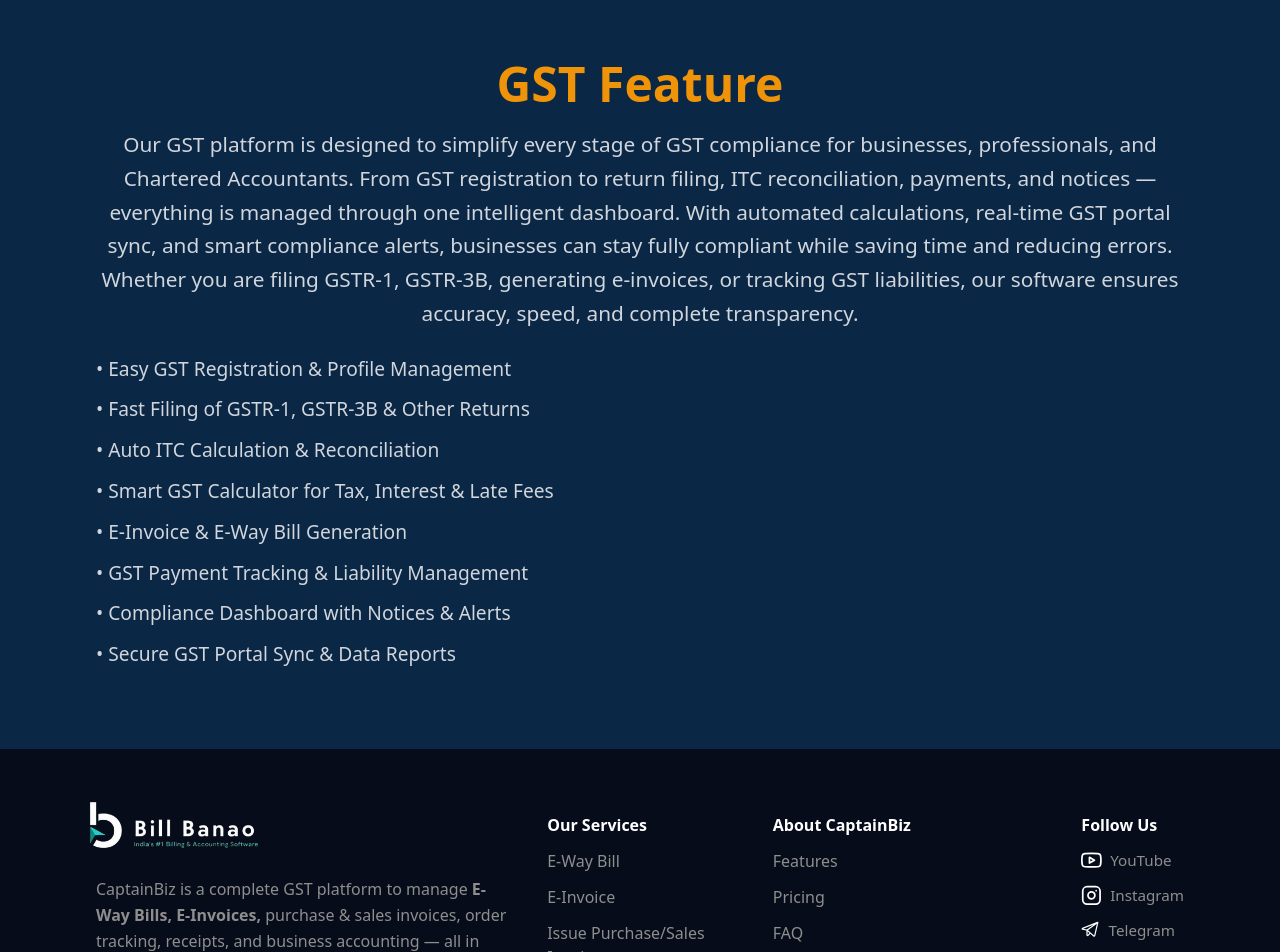
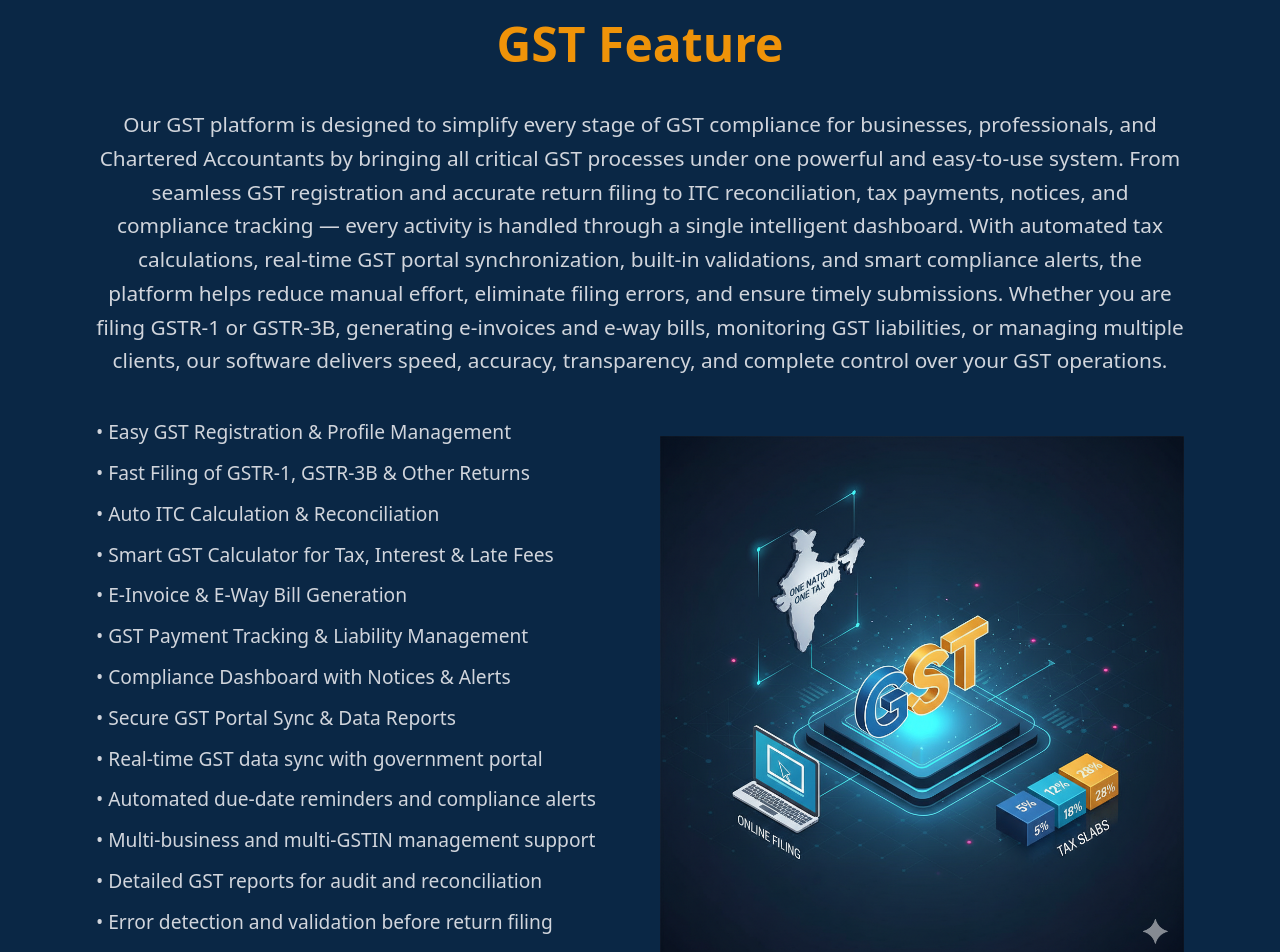
Before and after one commit to arunchakrawarti/GST-Program-UI, a Next.js app: page /gst-feature in a window 1280 px wide. Shown: the part 60-1012 px from the top of the page. Built offline with nearby package versions, Linux system fonts and the light colour scheme.

Commit message:
feat:add gst feature and image in gst feature

```diff
--- a/src/components/pages/gst-feature/GstFeature.jsx
+++ b/src/components/pages/gst-feature/GstFeature.jsx
@@ -1,25 +1,35 @@
+import Image from 'next/image'
 import React from 'react'
 
 const GstFeature = () => {
   return (
-    <section className="bg-navy text-white py-10 md:py-16 lg:py-20">
+    <section className="bg-navy text-white py-10 ">
         <div className='container mx-auto text-center'>
-            <h1 className='mt-10  text-2xl sm:text-4xl  lg:text-5xl font-bold mb-5 text-amber'>GST Feature</h1>
+            <h1 className='mt-10  text-2xl sm:text-4xl  lg:text-5xl font-bold mb-10 text-amber'>GST Feature</h1>
       <p className="text-gray-300 text-[1.3rem] leading-relaxed">
-  Our GST platform is designed to simplify every stage of GST compliance for businesses,
-  professionals, and Chartered Accountants. From GST registration to return filing,
-  ITC reconciliation, payments, and notices — everything is managed through one
-  intelligent dashboard. With automated calculations, real-time GST portal sync,
-  and smart compliance alerts, businesses can stay fully compliant while saving
-  time and reducing errors. Whether you are filing GSTR-1, GSTR-3B, generating
-  e-invoices, or tracking GST liabilities, our software ensures accuracy,
-  speed, and complete transparency.
+  Our GST platform is designed to simplify every stage of GST compliance for
+  businesses, professionals, and Chartered Accountants by bringing all critical
+  GST processes under one powerful and easy-to-use system. From seamless GST
+  registration and accurate return filing to ITC reconciliation, tax payments,
+  notices, and compliance tracking — every activity is handled through a single
+  intelligent dashboard. With automated tax calculations, real-time GST portal
+  synchronization, built-in validations, and smart compliance alerts, the
+  platform helps reduce manual effort, eliminate filing errors, and ensure
+  timely submissions. Whether you are filing GSTR-1 or GSTR-3B, generating
+  e-invoices and e-way bills, monitoring GST liabilities, or managing multiple
+  clients, our software delivers speed, accuracy, transparency, and complete
+  control over your GST operations.
 </p>
 
 
+
     </div>
-    <div className='container mx-auto'>
-        <ul className="mt-6 space-y-3 text-gray-300 text-[1.2rem]">
+    <div className='container mx-auto mt-10'>
+
+        <div className="grid grid-cols-1 lg:grid-cols-2 items-center gap-10 relative z-10">
+
+       <div>
+            <ul className=" space-y-3 text-gray-300 text-[1.2rem]">
   <li>• Easy GST Registration & Profile Management</li>
   <li>• Fast Filing of GSTR-1, GSTR-3B & Other Returns</li>
   <li>• Auto ITC Calculation & Reconciliation</li>
@@ -28,7 +38,24 @@ const GstFeature = () => {
   <li>• GST Payment Tracking & Liability Management</li>
   <li>• Compliance Dashboard with Notices & Alerts</li>
   <li>• Secure GST Portal Sync & Data Reports</li>
+  <li>• Real-time GST data sync with government portal</li>
+  <li>• Automated due-date reminders and compliance alerts</li>
+  <li>• Multi-business and multi-GSTIN management support</li>
+  <li>• Detailed GST reports for audit and reconciliation</li>
+  <li>• Error detection and validation before return filing</li>
+  <li>• Role-based access for teams and tax professionals</li>
 </ul>
+        </div>
+        <div className="flex justify-center lg:justify-end">
+          <Image
+            src="/Assets/gstfeature.png"
+            alt="GST Illustration"
+            width={600}
+            height={900}
+            className="object-contain max-h-[60vh] sm:max-h-[70vh] md:max-h-[75vh] lg:max-h-[80vh]"
+          />
+        </div>
+      </div>
     </div>
     </section>
   )
--- a/src/components/pages/gst-feature/TransparencyPolicy.jsx
+++ b/src/components/pages/gst-feature/TransparencyPolicy.jsx
@@ -3,21 +3,16 @@ import React from 'react'
 const TransparencyPolicy = () => {
   return (
     <div>
-        <section className="bg-navy text-white py-10 md:py-16 lg:py-20">
+        <section className="bg-navy text-white py-10">
       <div className="container mx-auto text-center">
-        <h1 className="text-2xl sm:text-4xl lg:text-5xl font-bold mb-5 text-amber mt-10">
+        <h1 className="text-2xl sm:text-4xl lg:text-5xl font-bold mb-10 text-amber mt-10">
           Transparency Policy
         </h1>
 
         <p className="text-gray-300 text-[1.3rem] leading-relaxed">
-          We are committed to complete transparency in how our platform operates
-          and how user data is handled. This Transparency Policy explains our
-          approach to data usage, GST calculations, compliance processes, and
-          service charges. All information displayed on the platform is clear,
-          traceable, and aligned with applicable GST laws and regulations. Our
-          goal is to ensure that every user understands how their data is used,
-          how filings are processed, and how compliance decisions are made—without
-          any hidden terms or ambiguity.
+          We believe in complete transparency and honesty in all our services and operations. This Transparency Policy explains how our GST platform functions, how information is processed, and how compliance activities are carried out so that users clearly understand every step without confusion or hidden conditions.
+
+Our platform is built to ensure that businesses, professionals, and Chartered Accountants have full visibility into GST filings, tax calculations, data usage, and service charges. We follow applicable GST laws, rules, and government guidelines to maintain accuracy, reliability, and trust.or ambiguity.
         </p>
       </div>
 
--- a/src/components/pages/homepage/LoveFromIndia.jsx
+++ b/src/components/pages/homepage/LoveFromIndia.jsx
@@ -38,7 +38,7 @@ const testimonials = [
     name: "Vikas Patel",
     username: "@vikas_taxpayer",
     text: "Super quick filing, accurate tax breakup and summaries.",
-    img: "https://i.pravatar.cc/150?img=13",
+    img: "https://i.pravatar.cc/150?img=33",
   },
 ];
 
--- a/src/components/pages/homepage/YouFirst.jsx
+++ b/src/components/pages/homepage/YouFirst.jsx
@@ -68,7 +68,7 @@ const YouFirst = () => {
             ))}
           </div>
 
-          <Link href="/gst-feature/transparency-policy">
+          <Link href="/transparency-policy">
           <Button
             label="Read Our GST Transparency Policy"
             showArrow
--- a/src/data/headerData.js
+++ b/src/data/headerData.js
@@ -19,4 +19,8 @@ export const navItems = [
     lebal: "Gst Feature",
     path: "/gst-feature",
   },
+  {
+    lebal: "Transparency Policy",
+    path: "/transparency-policy",
+  },
 ];
```
Also changed, not shown: public/Assets/gstfeature.png (added), src/app/transparency-policy/page.jsx (renamed from src/app/gst-feature/transparency-policy/page.jsx).
